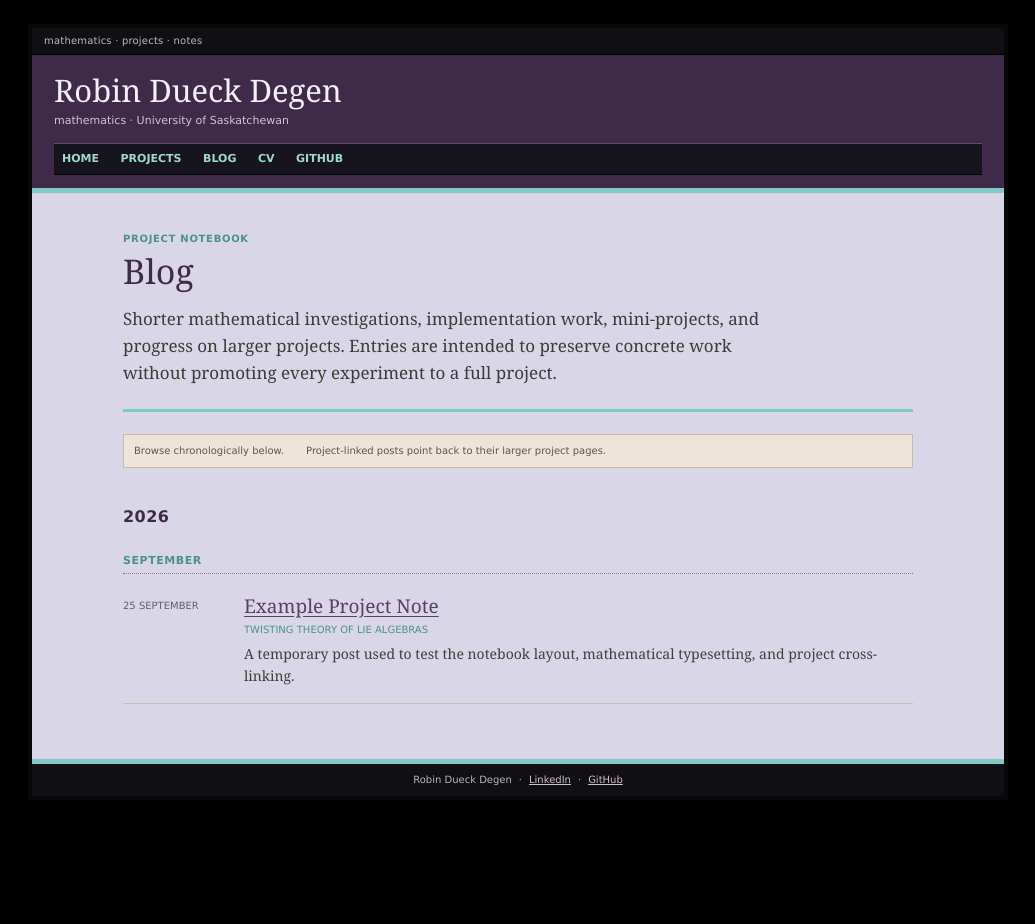
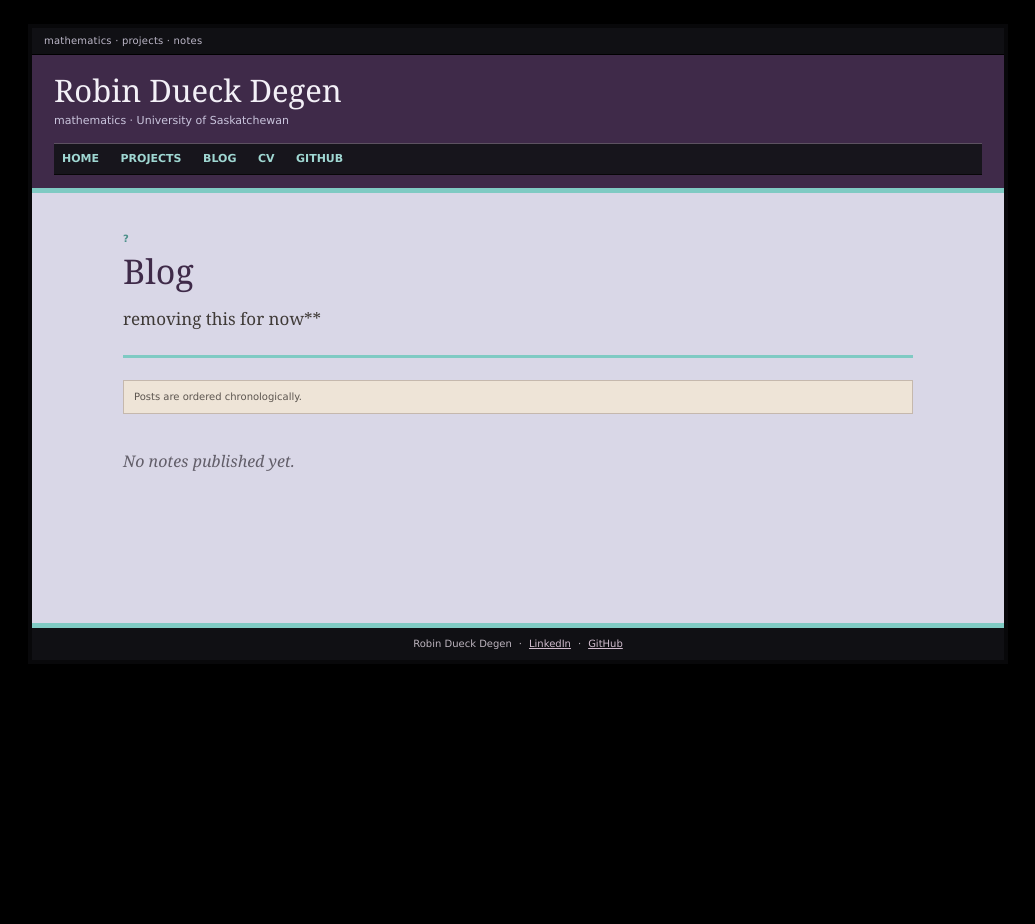
Before and after one commit to 8ts5bgytc8-cyber/robindueckdegen.com, a Jekyll site: the page built from blog/index.html, in a window 1280 px wide. Shown: the whole page, without its empty margins (122-1157 px from the left). Built offline with Jekyll 4.4.1, drawn with Linux system fonts in a browser that asks for light colours.

Commit message:
Changed 'index.md' in projects to html, made several content edits accross pages.

```diff
--- a/_posts/2026-09-25-example-project-note.md
+++ /dev/null
@@ -1,30 +0,0 @@
----
-layout: post
-title: "Example Project Note"
-date: 2026-09-25 12:00:00 -0600
-project: "Twisting Theory of Lie Algebras"
-project_key: "twisting-theory"
-project_url: "/projects/twisting-theory-of-lie-algebras/"
-description: "A temporary post used to test the notebook layout, mathematical typesetting, and project cross-linking."
-tags:
-  - example
-  - site-development
----
-
-This is a temporary post for testing the structure of the project notebook. It should be deleted once the first real note is ready.
-
-## Mathematical typesetting
-
-Inline mathematics should render naturally inside prose, for example $A = U\Sigma V^*$.
-
-Displayed mathematics should have enough room to read comfortably:
-
-$$
-T(x) = \sum_{n=0}^{\infty} a_n x^n.
-$$
-
-## What a real note might contain
-
-A project note can document a small experiment, a calculation, an implementation decision, or a concrete stage of a larger project. It does not need to be large enough to justify a separate project page.
-
-The finished format should make it easy to move between a project overview and the individual notes that record its development.
--- a/blog/index.html
+++ b/blog/index.html
@@ -7,16 +7,15 @@
 ---
 <section class="section-index blog-index">
   <header class="section-index-header blog-index-header">
-    <p class="section-kicker">Project notebook</p>
+    <p class="section-kicker">?</p>
     <h1>Blog</h1>
     <p>
-      Shorter mathematical investigations, implementation work, mini-projects, and progress on larger projects. Entries are intended to preserve concrete work without promoting every experiment to a full project.
+        removing this for now**
     </p>
   </header>
 
   <div class="blog-index-guide">
-    <span>Browse chronologically below.</span>
-    <span>Project-linked posts point back to their larger project pages.</span>
+    <span>Posts are ordered chronologically.</span>
   </div>
 
   {% if site.posts.size > 0 %}
--- a/projects/index.md
+++ b/projects/index.html
@@ -8,9 +8,6 @@
   <header class="section-index-header">
     <p class="section-kicker">Selected work</p>
     <h1>Projects</h1>
-    <p>
-      This page is reserved for substantial, durable projects. Smaller experiments and intermediate work belong in the project notebook instead.
-    </p>
   </header>
 
   <div class="project-index-list">
@@ -18,7 +15,7 @@
       <div class="project-index-meta">Honours Thesis · Sep 2026–Present</div>
       <h2><a href="{{ '/projects/twisting-theory-of-lie-algebras/' | relative_url }}">Twisting Theory of Lie Algebras</a></h2>
       <p>
-        A study of twisting theory for Lie algebras and coalgebras, with a perspective from (co)homology and possible extensions to Lie bialgebras, interpretation, and applications.
+        An in-progress study on Lie algebras which aims to cover the basics of Lie (co)algebra and bialgebra twists with connections to cohomology and more.
       </p>
       <p class="index-action"><a href="{{ '/projects/twisting-theory-of-lie-algebras/' | relative_url }}">Open project →</a></p>
     </article>
```
Also changed, not shown: _posts/GatheringDataForFinancialExperiments.md (added, +30 -0 lines), projects/twisting-theory-of-lie-algebras.md (+3 -44 lines), 7 other files.
